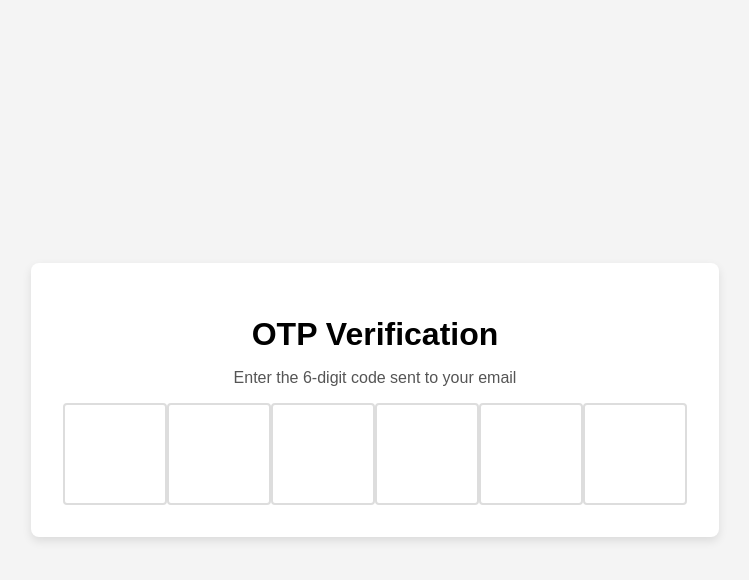
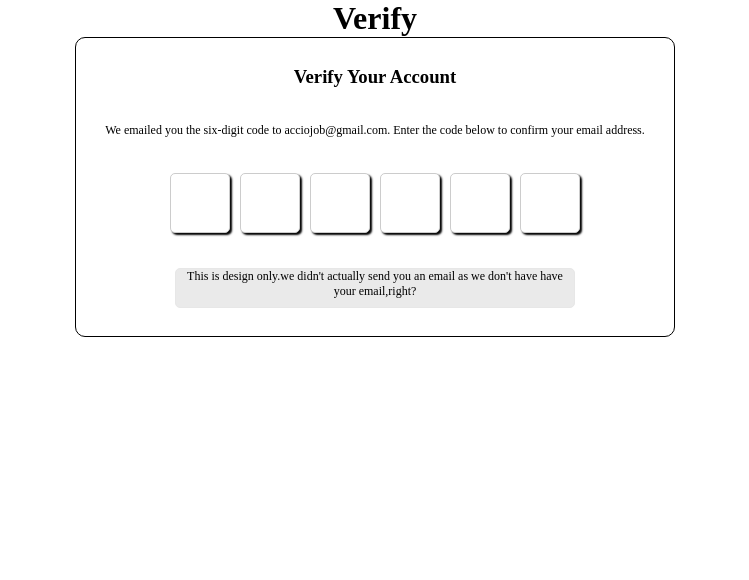
Before and after one commit to acciojob/OTP-Srinu-7, a website: page main.html in a window 1280 px wide. Shown: the whole page, without its empty margins (265-1014 px from the left). Drawn offline with Linux system fonts and the light colour scheme.

Commit message:
created a submission

```diff
--- a/main.html
+++ b/main.html
@@ -1,26 +1,19 @@
 <!DOCTYPE html>
-<html lang="en">
+
+<html>
+
 <head>
-    <meta charset="UTF-8">
-    <meta name="viewport" content="width=device-width, initial-scale=1.0">
-    <title>OTP Verification</title>
-    <link rel="stylesheet" href="styles.css">
+	<link rel="stylesheet" href="styles.css">
 </head>
+
 <body>
+	<!-- the entire body must be written by student -->
+	<h1 id = "verification_heading">Verify</h1>
+	<div class = "code-container"></div>
 
-    <div class="otp-container">
-        <h1 id="verification_heading">OTP Verification</h1>
-        <p id="verification_subtext">Enter the 6-digit code sent to your email</p>
-        <div class="code-container">
-            <input type="text" class="code" maxlength="1">
-            <input type="text" class="code" maxlength="1">
-            <input type="text" class="code" maxlength="1">
-            <input type="text" class="code" maxlength="1">
-            <input type="text" class="code" maxlength="1">
-            <input type="text" class="code" maxlength="1">
-        </div>
-    </div>
+    <script type="text/javascript" src="./script.js">
+</script>
 
-    <script src="script.js"></script>
 </body>
+
 </html>
--- a/script.js
+++ b/script.js
@@ -1,13 +1,48 @@
-const codes = document.querySelectorAll('.code');
+//your JS code here. If required.
+let code_container = document.querySelector(".code-container");
+let container_count = 6; // Number of input fields
+let heading = document.createElement("h3");
+heading.innerText = "Verify Your Account";
+heading.id = "verification_subtext";
+code_container.appendChild(heading);
+let lastEnteredElement = null;
 
-codes.forEach((code, idx) => {
-    code.addEventListener('keydown', (e) => {
-        if (e.key >= 0 && e.key <= 9) {
-            codes[idx].value = ''; // Clear the input before entering the new value
-            setTimeout(() => codes[idx + 1]?.focus(), 10); // Move to the next input
-        } else if (e.key === 'Backspace') {
-            codes[idx].value = ''; // Clear the current input
-            setTimeout(() => codes[idx - 1]?.focus(), 10); // Move to the previous input
-        }
-    });
+let para = document.createElement("p");
+para.id = "par1";
+para.innerText = "We emailed you the six-digit code to acciojob@gmail.com. Enter the code below to confirm your email address.";
+code_container.appendChild(para);
+
+// Create a div for the inputs
+let div = document.createElement("div");
+div.className = "input-container"; // Add the input-container class
+
+// Create 6 input fields for the code
+for (let i = 1; i <= container_count; i++) {
+    let input = document.createElement("input");
+    input.className = "code"; // Add the code class for styling
+	input.type = "number";
+    input.max = "9"; // Restrict input to 1 character
+	input.min = "0";
+	input.maxLength = "1";
+	input.addEventListener("input",onInput);
+    div.appendChild(input);
+}
+
+code_container.appendChild(div);
+
+let para1 = document.createElement("p");
+para1.innerText = "This is design only.we didn't actually send you an email as we don't have have your email,right?";
+para1.id = "para";
+code_container.appendChild(para1);
+function onInput(event){
+	let curr_element = event.target;
+	curr_element.nextElementSibling && curr_element.nextElementSibling.focus();
+	lastEnteredElement = curr_element;
+}
+document.addEventListener("keyup",(event) =>{
+	if(event.key === "Backspace" && lastEnteredElement){
+		lastEnteredElement.value = "";
+		lastEnteredElement.focus();
+		lastEnteredElement = (lastEnteredElement.previousElementSibling)?lastEnteredElement.previousElementSibling:null;
+	}
 });
--- a/styles.css
+++ b/styles.css
@@ -1,47 +1,55 @@
-body {
-    font-family: Arial, sans-serif;
-    display: flex;
-    justify-content: center;
-    align-items: center;
-    height: 100vh;
+/*  your css code here. If applicable */
+* {
     margin: 0;
-    background-color: #f4f4f4;
-}
-
-.otp-container {
-    text-align: center;
-    background-color: white;
-    padding: 2em;
-    border-radius: 8px;
-    box-shadow: 0 4px 10px rgba(0, 0, 0, 0.1);
-}
-
-#verification_heading {
-    margin-bottom: 0.5em;
-}
-
-#verification_subtext {
-    margin-bottom: 1em;
-    color: #555;
+    padding: 0;
+    box-sizing: border-box;
 }
 
 .code-container {
+    margin: auto;
+    width: 600px;
+    height: 300px;
+    border: 1px solid black;
+    border-radius: 10px;
     display: flex;
-    justify-content: space-between;
+    flex-direction: column;
+    align-items: center;
+    padding: 10px;
+    text-align: center;
+	justify-content:space-around;
+}
+
+.input-container {
+    display: flex;
+    gap: 10px; /* Add gap between input fields */
 }
 
 .code {
-    width: 3em;
-    height: 3em;
-    font-size: 2em;
+    width: 60px;
+    height: 60px;
     text-align: center;
-    border: 2px solid #ddd;
-    border-radius: 4px;
-    outline: none;
-    transition: border-color 0.3s;
+    border: 1px solid #ccc;
+    border-radius: 5px;
+	box-shadow:2px 2px 2px ;
+	box-sizing:border-box;
+	font-size:20px;
 }
-
-.code:focus {
-    border-color: #007BFF;
-    box-shadow: 0 0 8px rgba(0, 123, 255, 0.25);
+body{
+	display:flex;
+	flex-direction:column;
+	align-items:center;
 }
+#para{
+	width:400px;
+	height:40px;
+	border:1px solid #e7e7e7;
+	border-radius:5px;
+	background-color:#eaeaea;
+	font-size:12px;
+}
+#par1{
+	font-size:12px;
+}
+.code:focus{
+	outline:1px solid blue;
+}
```
